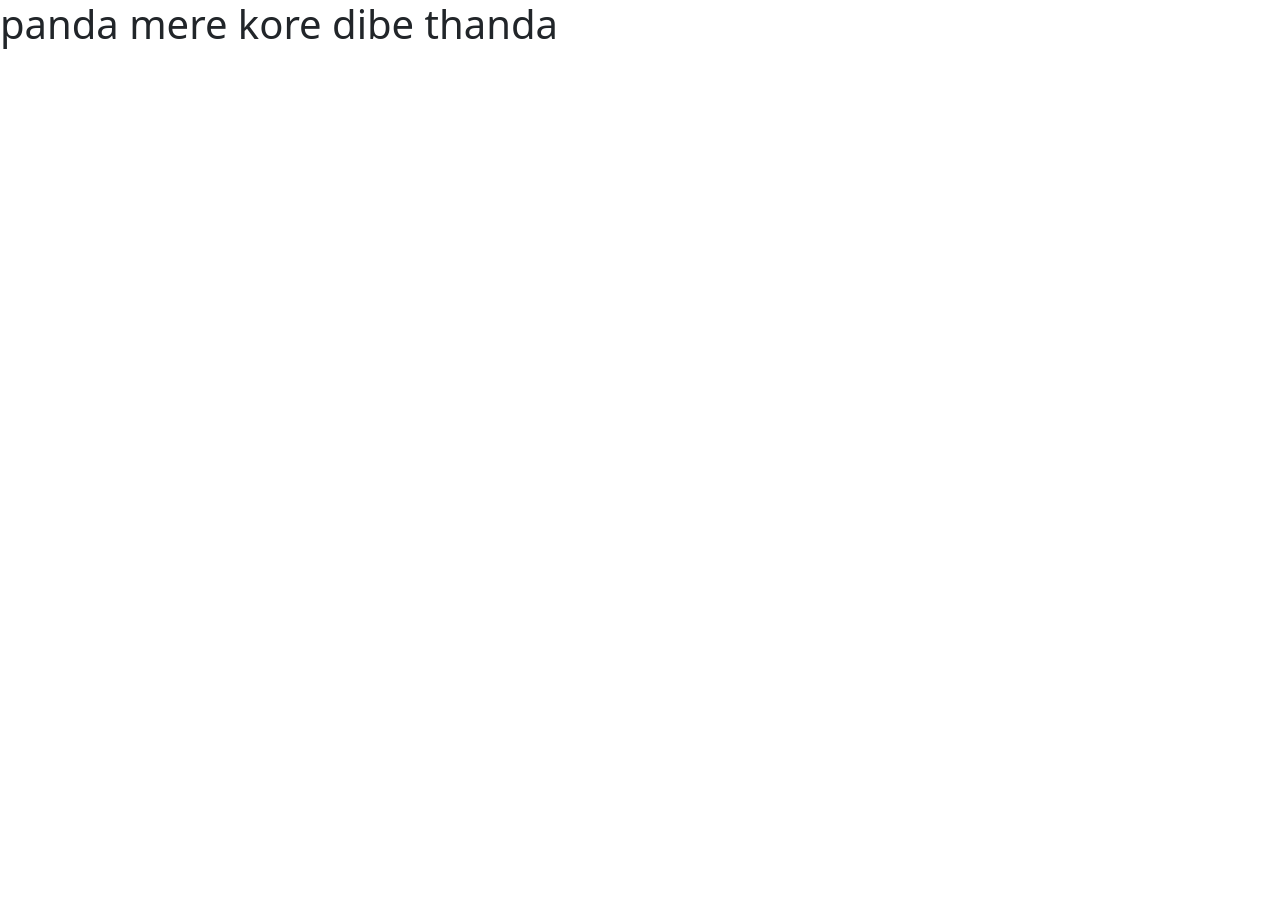
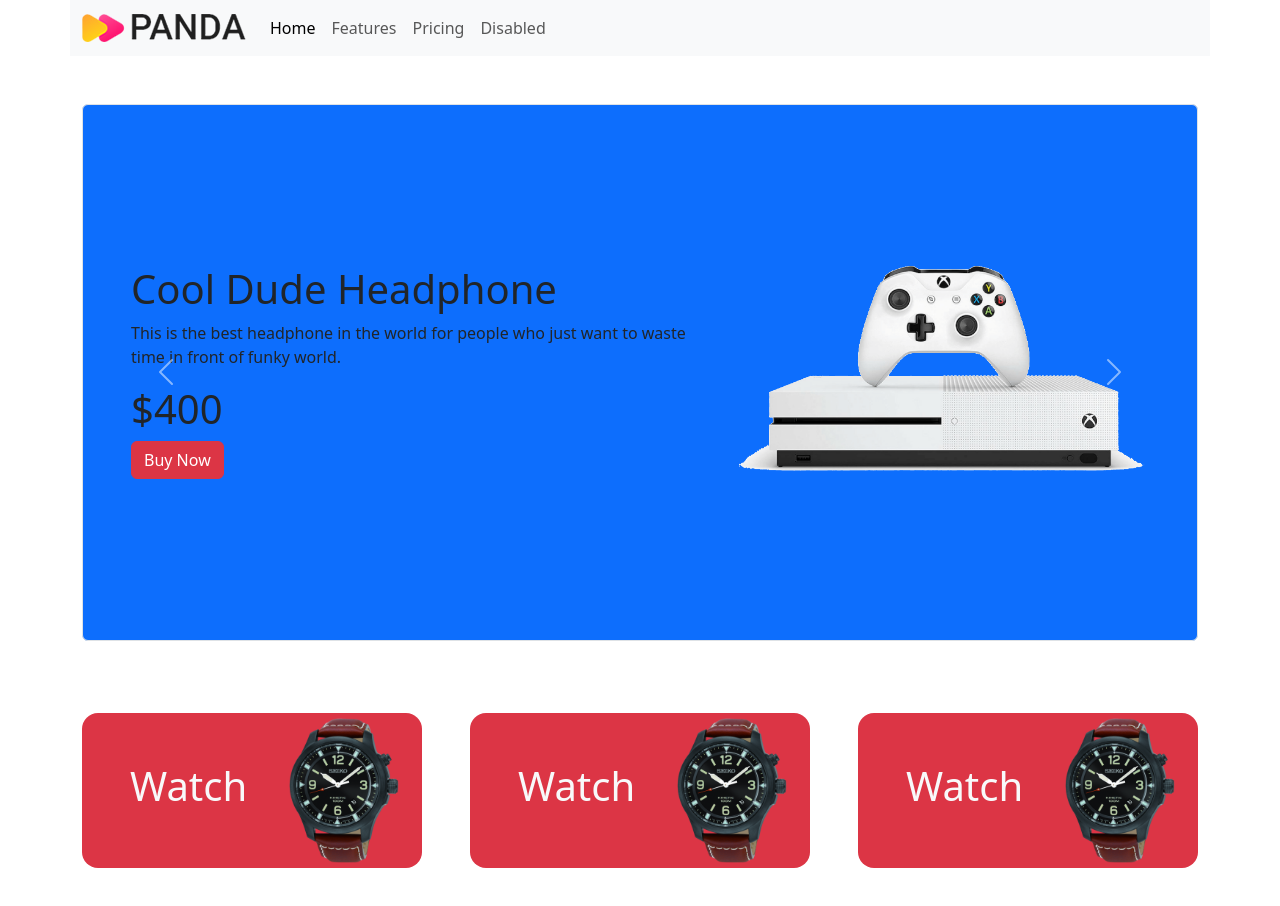
Before and after one commit to Atik1239/panda-ecommerce, a plain HTML site: page index.html in a window 1280 px wide. Before the commit the page ends 800 px from the top, so only its background shows below. Drawn offline with nearby package versions, Linux system fonts and the light colour scheme.

Commit message:
some initial changes

```diff
--- a/index.html
+++ b/index.html
@@ -7,7 +7,120 @@
     <link href="https://cdn.jsdelivr.net/npm/bootstrap@5.3.0-alpha3/dist/css/bootstrap.min.css" rel="stylesheet" integrity="sha384-KK94CHFLLe+nY2dmCWGMq91rCGa5gtU4mk92HdvYe+M/SXH301p5ILy+dN9+nJOZ" crossorigin="anonymous">
   </head>
   <body>
-    <h1>panda mere kore dibe thanda</h1>
+    <header>
+        <nav class="container navbar navbar-expand-lg bg-body-tertiary mb-5">
+            <div class="container">
+              <a class="navbar-brand" href="#"><img src="images/logo.png" alt="Logo"  class="d-inline-block align-text-top">
+              </a>
+              <button class="navbar-toggler" type="button" data-bs-toggle="collapse" data-bs-target="#navbarNav" aria-controls="navbarNav" aria-expanded="false" aria-label="Toggle navigation">
+                <span class="navbar-toggler-icon"></span>
+              </button>
+              <div class="collapse navbar-collapse" id="navbarNav">
+                <ul class="navbar-nav">
+                  <li class="nav-item">
+                    <a class="nav-link active" aria-current="page" href="#">Home</a>
+                  </li>
+                  <li class="nav-item">
+                    <a class="nav-link" href="#">Features</a>
+                  </li>
+                  <li class="nav-item">
+                    <a class="nav-link" href="#">Pricing</a>
+                  </li>
+                  <li class="nav-item">
+                    <a class="nav-link " href="#">Disabled</a>
+                  </li>
+                </ul>
+              </div>
+            </div>
+          </nav>
+          <section class="container">
+            <div id="carouselExample" class="carousel slide">
+                <div class="carousel-inner">
+                  <div class="carousel-item active bg-primary p-5 border rounded">
+                    <div class="row ">
+                        <div class="col-lg-7 d-flex align-items-center">
+                            <div>
+                                <h1>Cool Dude Headphone</h1>
+                                <p>This is the best headphone in the world for people who just want to waste time in    front of funky world.</p>
+                                <h1>$400</h1>
+                                <button class="btn btn-danger">Buy Now</button>
+                            </div>
+                        </div>
+                        <div class="col-lg-5">
+                            <img src="images/banner-images/headphone.png" class="d-block w-100" alt="...">
+                        </div>
+                    </div>
+                  </div>
+                  <div class="carousel-item active bg-primary p-5 border rounded">
+                    <div class="row ">
+                        <div class="col-lg-7 d-flex align-items-center">
+                            <div>
+                                <h1>Cool Dude Headphone</h1>
+                                <p>This is the best headphone in the world for people who just want to waste time in    front of funky world.</p>
+                                <h1>$400</h1>
+                                <button class="btn btn-danger">Buy Now</button>
+                            </div>
+                        </div>
+                        <div class="col-lg-5">
+                            <img src="images/banner-images/tv.png" class="d-block w-100" alt="...">
+                        </div>
+                    </div>
+                  </div>
+                  <div class="carousel-item active bg-primary p-5 border rounded">
+                    <div class="row ">
+                        <div class="col-lg-7 d-flex align-items-center">
+                            <div>
+                                <h1>Cool Dude Headphone</h1>
+                                <p>This is the best headphone in the world for people who just want to waste time in    front of funky world.</p>
+                                <h1>$400</h1>
+                                <button class="btn btn-danger">Buy Now</button>
+                            </div>
+                        </div>
+                        <div class="col-lg-5">
+                            <img src="images/banner-images/xbox.png" class="d-block w-100" alt="...">
+                        </div>
+                    </div>
+                  </div>
+
+                </div>
+                <button class="carousel-control-prev" type="button" data-bs-target="#carouselExample" data-bs-slide="prev">
+                  <span class="carousel-control-prev-icon" aria-hidden="true"></span>
+                  <span class="visually-hidden">Previous</span>
+                </button>
+                <button class="carousel-control-next" type="button" data-bs-target="#carouselExample" data-bs-slide="next">
+                  <span class="carousel-control-next-icon" aria-hidden="true"></span>
+                  <span class="visually-hidden">Next</span>
+                </button>
+              </div>
+          </section>
+    </header>
+    <main>
+        <section>
+            <div class="container overflow-hidden  my-5">
+                <div class="row  gx-5 ">
+                  <div class="col-sm-12 col-lg-4 col-md-6 gy-4">
+                   <div class=" d-flex align-items-center justify-content-between bg-danger rounded-4">
+                    <h1 class="text-light ps-5">Watch</h1>
+                    <img class="img-fluid pe-0" src="images/categories/watch.png" alt="">
+                   </div>
+                  </div>
+                  <div class="col-sm-12 col-lg-4 col-md-6 gy-4">
+                   <div class=" d-flex align-items-center justify-content-between bg-danger rounded-4">
+                    <h1 class="text-light ps-5">Watch</h1>
+                    <img class="img-fluid pe-0" src="images/categories/watch.png" alt="">
+                   </div>
+                  </div>
+                  <div class="col-sm-12 col-lg-4 col-md-6 gy-4">
+                   <div class=" d-flex align-items-center justify-content-between bg-danger rounded-4">
+                    <h1 class="text-light ps-5">Watch</h1>
+                    <img class="img-fluid pe-0" src="images/categories/watch.png" alt="">
+                   </div>
+                  </div>
+
+                </div>
+              </div>
+        </section>
+    </main>
     <script src="https://cdn.jsdelivr.net/npm/bootstrap@5.3.0-alpha3/dist/js/bootstrap.bundle.min.js" integrity="sha384-ENjdO4Dr2bkBIFxQpeoTz1HIcje39Wm4jDKdf19U8gI4ddQ3GYNS7NTKfAdVQSZe" crossorigin="anonymous"></script>
   </body>
 </html>
```
